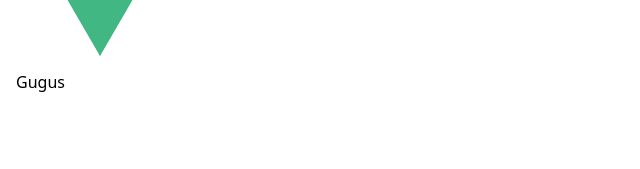
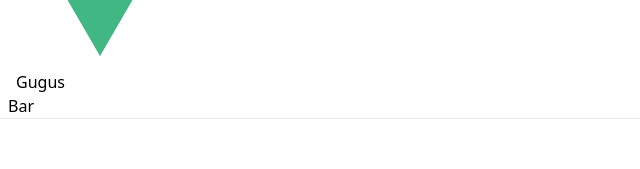
Before and after one commit to mumrich/vue-reactive-router, a Vue app in the folder vue-components/: page /#/ in a window 1280 px wide. Shown: the part 130-299 px from the top of the page, without its empty margins (0-640 px from the left). Built offline with nearby package versions, Linux system fonts and the light colour scheme; some icons are missing.

Commit message:
make draggable.

```diff
--- a/vue-components/package.json
+++ b/vue-components/package.json
@@ -9,7 +9,8 @@
   },
   "dependencies": {
     "vue": "^3.2.25",
-    "vue-router": "4"
+    "vue-router": "4",
+    "vuedraggable": "^4.1.0"
   },
   "devDependencies": {
     "@iconify/json": "^2.1.14",
--- a/vue-components/src/components/TreeView.vue
+++ b/vue-components/src/components/TreeView.vue
@@ -1,23 +1,25 @@
 <template>
-  <div v-for="(item, i) in items" :key="getKey(i)">
-    <template v-if="item.children">
+  <draggable v-model="itemsModel" group="tree" :itemKey="getElementKey">
+    <template #item="{ element, index }">
+      <template v-if="element.children">
         <TreeViewItemToggle>
           <span
             class="cursor-pointer"
             :class="{
-            selected: selected === getKey(i),
+              selected: selected === getKey(index),
             }"
-          @click="onClick(i)"
-          >{{ item.title }}</span
+            @click="onClick(index)"
+            >{{ element.title }}</span
           >
           <template v-slot:content>
             <div class="pl-3">
               <tree-view
-              :items="item.children"
-              :parentKey="getKey(i)"
+                :items="element.children"
+                :parentKey="getKey(index)"
                 :selectable="selectable"
                 :selected="selected"
                 @onSelect="$emit('onSelect', $event)"
+                @update:items="element.children = $event"
                 @update:selected="$emit('update:selected', $event)"
               />
             </div>
@@ -25,26 +27,31 @@
         </TreeViewItemToggle>
       </template>
       <template v-else>
+        <p>
           <span
             class="select-none px-2 cursor-pointer"
             :class="{
-          selected: selected === getKey(0),
+              selected: selected === getKey(index),
             }"
-        @click="onClick()"
-        >{{ item.title }}</span
+            @click="onClick(index)"
+            >{{ element.title }}</span
           >
+        </p>
       </template>
-  </div>
+    </template>
+  </draggable>
 </template>
 
 <script lang="ts">
-import { PropType, defineComponent } from "vue";
+import { PropType, defineComponent, computed } from "vue";
 import TreeViewItemToggle from "./TreeViewItemToggle.vue";
+import draggable from "vuedraggable";
 
 export default defineComponent({
   name: "tree-view",
   components: {
     TreeViewItemToggle,
+    draggable,
   },
   props: {
     items: {
@@ -68,10 +75,20 @@ export default defineComponent({
     },
   },
   emits: {
+    "update:items": (v: TreeItemType[]) => v,
     "update:selected": (v: string | null) => v,
     onSelect: (v: TreeItemType) => v,
   },
   setup(props, { emit }) {
+    const itemsModel = computed({
+      get: () => props.items,
+      set: (v) => emit("update:items", v),
+    });
+
+    function getElementKey(treeItem: TreeItemType) {
+      return treeItem.title;
+    }
+
     function getKey(i: number) {
       return props.parentKey ? `${props.parentKey};${i}` : `${i}`;
     }
@@ -86,6 +103,8 @@ export default defineComponent({
     return {
       getKey,
       onClick,
+      itemsModel,
+      getElementKey,
     };
   },
 });
--- a/vue-components/src/routes/Home.vue
+++ b/vue-components/src/routes/Home.vue
@@ -1,10 +1,11 @@
 <template>
   <TreeViewVue
-    :items="items"
+    @on-select="selectedItem = $event"
+    selectable
+    v-model:items="items"
     v-model:selected="selected"
-    selectable
-    @on-select="selectedItem = $event"
   />
+  <hr />
   <div>
     {{ selectedItem }}
   </div>
@@ -20,8 +21,16 @@ const items = ref<TreeItemType[]>([
     children: [
       {
         title: "Dada",
+        children: [
+          {
+            title: "Foo",
+          },
+        ],
       },
     ],
+  },
+  {
+    title: "Bar",
   },
 ]);
 const selected = ref<string | null>(null);
```
Also changed, not shown: 1 other file (tests, documents, lock files or other folders). Lines whose indentation alone changed are shown as unchanged.
